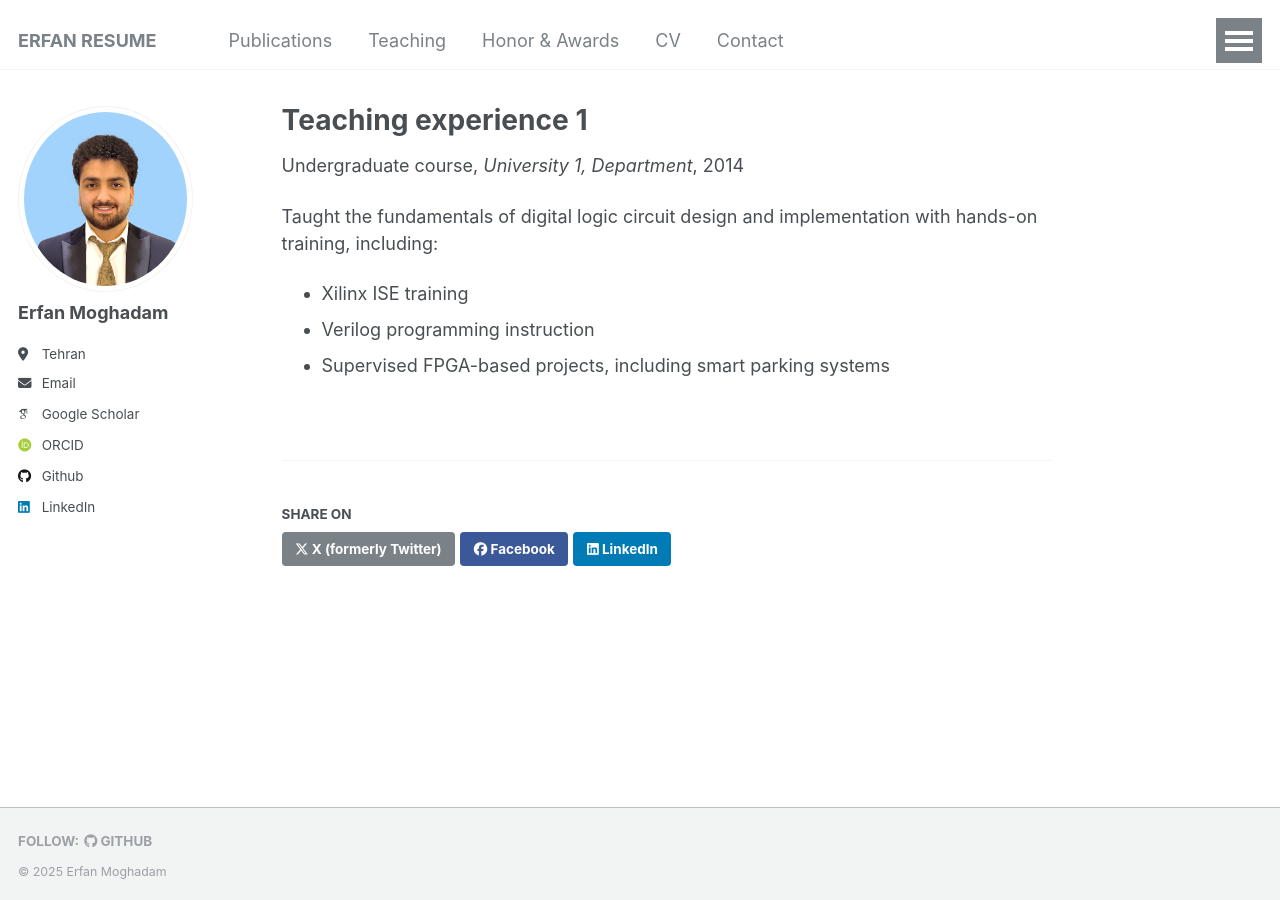
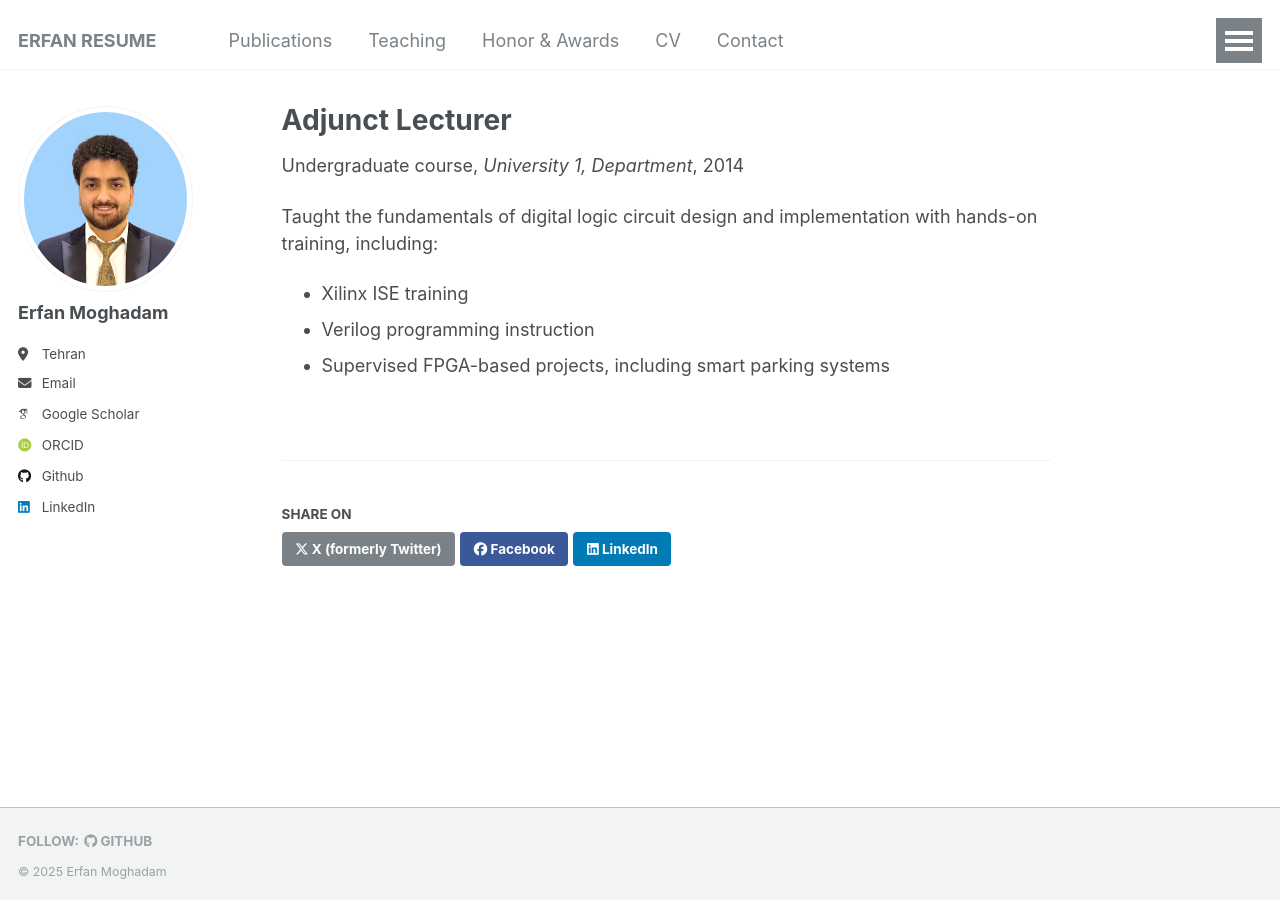
Before and after one commit to erfanresume/erfanresume.github.io, a Jekyll site: the page built from _teaching/2024-spring-teaching-1.md, in a window 1280 px wide. Built offline with Jekyll 4.4.1, drawn with Linux system fonts in a browser that asks for light colours; some web fonts are replaced.

Commit message:
Update and rename 2024-spring-teaching-1.md.md to 2024-spring-teaching-1.md

```diff
--- a/_teaching/2024-spring-teaching-1.md.md
+++ b/_teaching/2024-spring-teaching-1.md
@@ -1,5 +1,5 @@
 ---
-title: "Teaching experience 1"
+title: "Adjunct Lecturer"
 collection: teaching
 type: "Undergraduate course"
 permalink: /teaching/2024-spring-teaching-1
```
